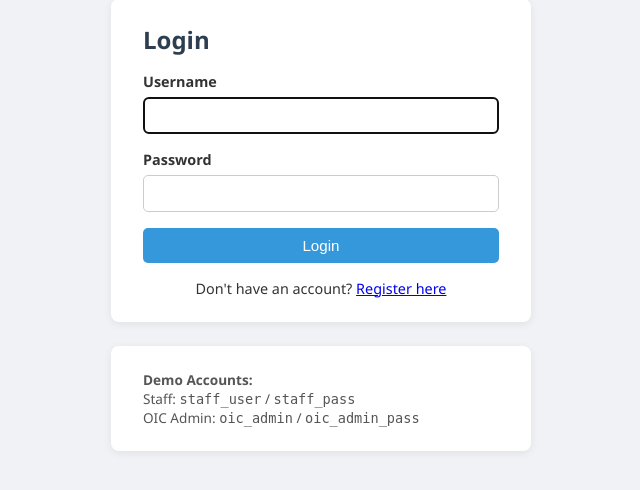
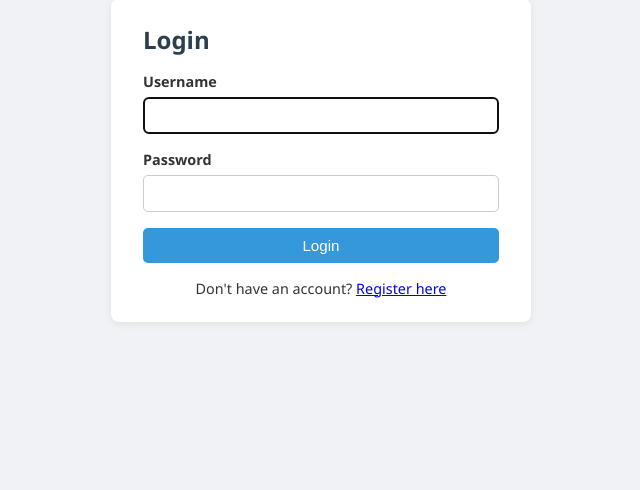
Before and after one commit to WrathScythe/Claim-Submission-Portal, a Flask app: page /login in a window 1280 px wide. Shown: the part 112-602 px from the top of the page, without its empty margins (319-959 px from the left). Run offline with Flask 3, Linux system fonts and the light colour scheme.

Commit message:
Update login.html

```diff
--- a/templates/login.html
+++ b/templates/login.html
@@ -19,10 +19,5 @@
             Don't have an account? <a href="{{ url_for('register') }}">Register here</a>
         </p>
     </div>
-    <div class="card" style="font-size:0.85rem; color:#555;">
-        <p><strong>Demo Accounts:</strong></p>
-        <p>Staff: <code>staff_user</code> / <code>staff_pass</code></p>
-        <p>OIC Admin: <code>oic_admin</code> / <code>oic_admin_pass</code></p>
-    </div>
 </div>
 {% endblock %}
```
